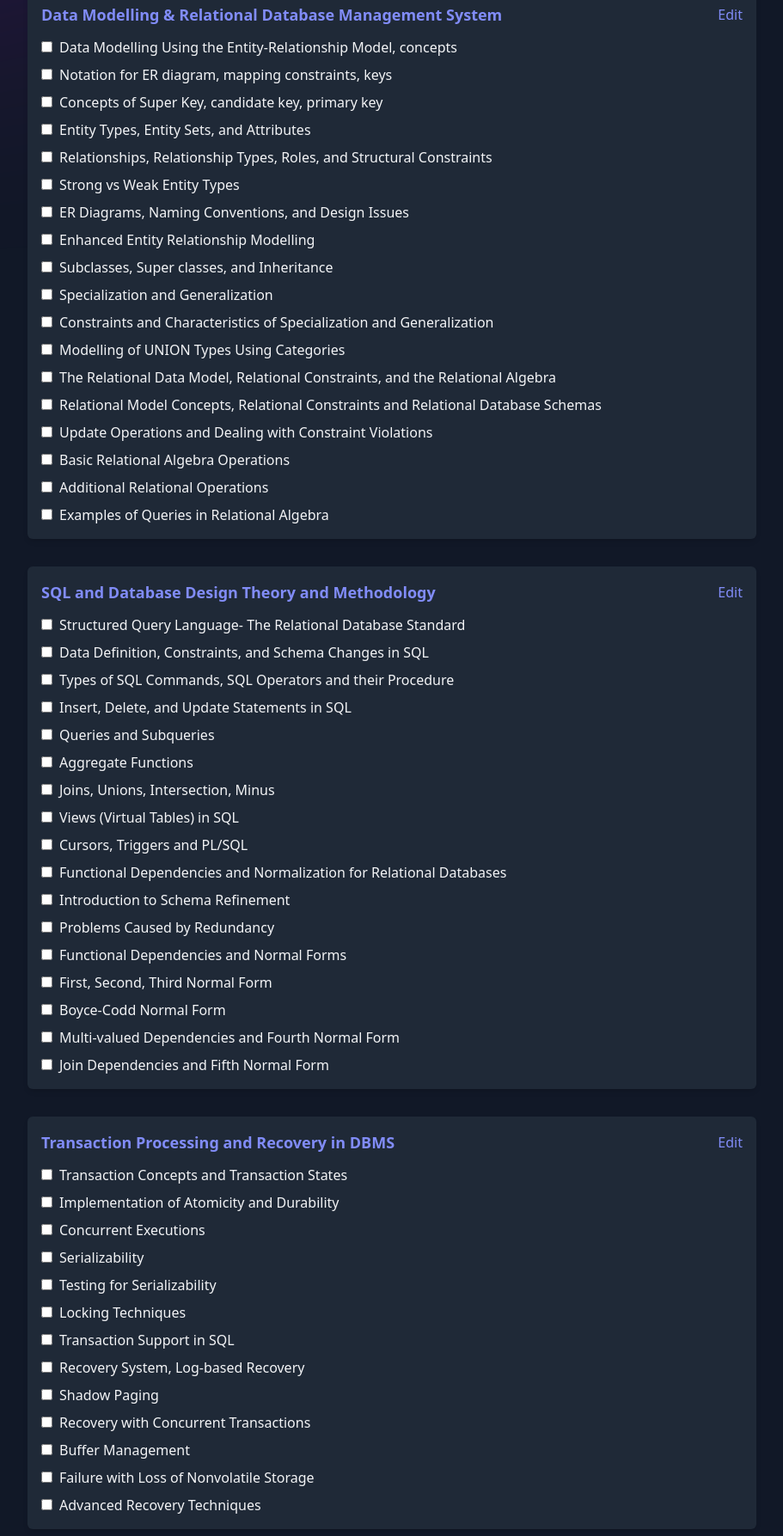
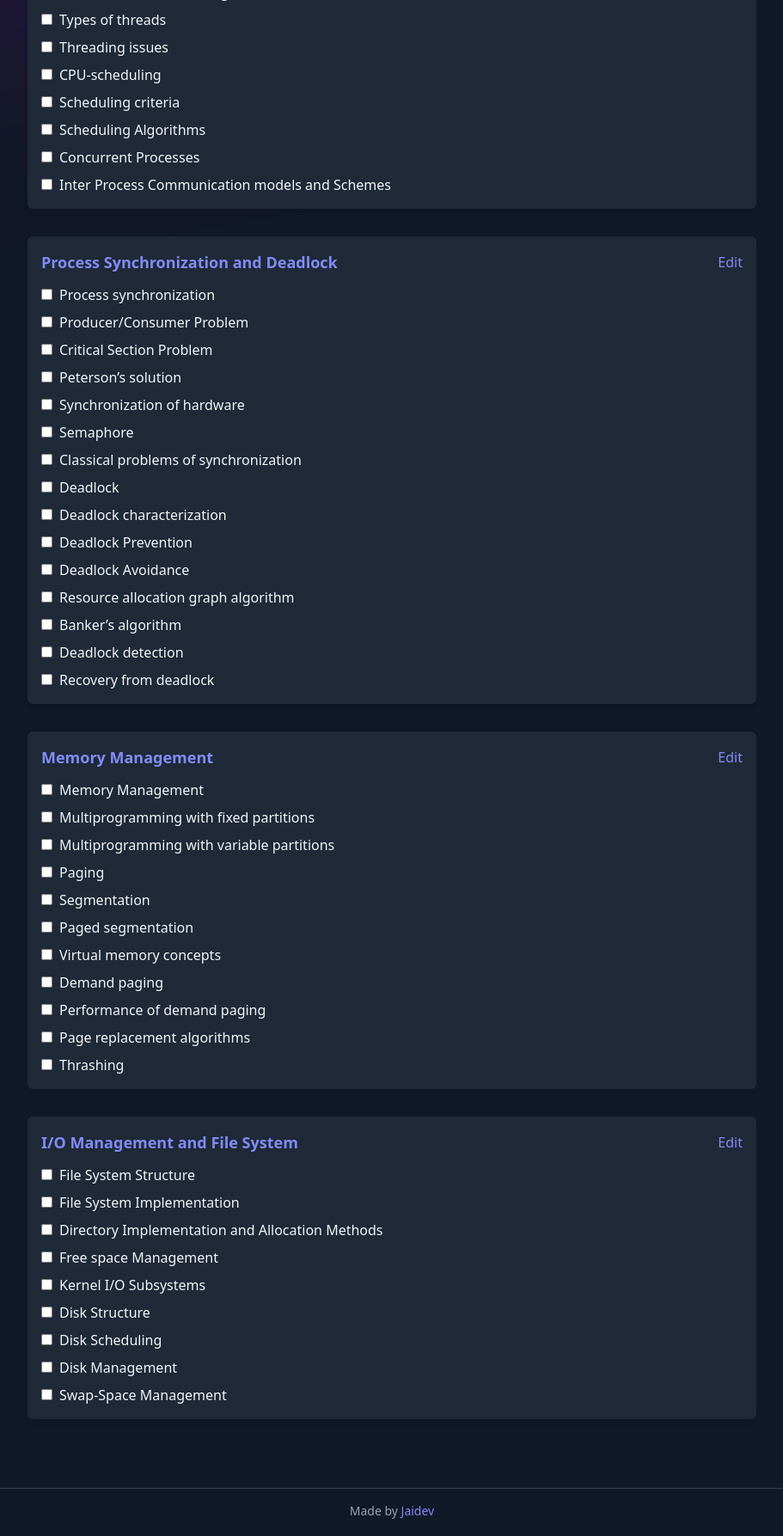
Before and after one commit to jaidevxr/preparation-tracker, a plain HTML site: page index.html in a window 1280 px wide. Shown: the part 654-2441 px from the top of the page at 86% size, without its empty margins (184-1095 px from the left). Drawn offline with nearby package versions, Linux system fonts and the light colour scheme.

Commit message:
local storage directory changed

```diff
--- a/index.html
+++ b/index.html
@@ -3,7 +3,7 @@
 <head>
   <meta charset="UTF-8" />
   <meta name="viewport" content="width=device-width, initial-scale=1" />
-  <title>DBMS Preparation Tracker</title>
+  <title>OS Preparation Tracker</title>
   <script src="https://cdn.tailwindcss.com"></script>
   <style>
     ::-webkit-scrollbar {
@@ -102,7 +102,7 @@
   <div class="blob"></div>
 
   <header class="flex items-center justify-between px-6 py-4 border-b border-gray-700 sticky top-0 bg-gray-900 z-50">
-    <h1 class="text-2xl font-semibold tracking-wide select-none">DBMS PREPARATION</h1>
+    <h1 class="text-2xl font-semibold tracking-wide select-none">OS PREPARATION</h1>
     <div class="flex items-center space-x-4">
       <br></br>
       <button id="btnAddModule" class="px-4 py-2 bg-indigo-600 hover:bg-indigo-700 rounded-md shadow-md transition text-white">Add Module/Imp Topics</button>
@@ -174,7 +174,7 @@
       <h2 class="text-xl font-semibold text-white">Notes</h2>
       <button id="closeNotes" class="text-gray-300 hover:text-white text-3xl font-bold leading-none">&times;</button>
     </header>
-    <embed id="pdfEmbed" src="dbms.pdf" type="application/pdf" class="flex-grow w-full" style="height: calc(100vh - 64px);" />
+    <embed id="pdfEmbed" src="os.pdf" type="application/pdf" class="flex-grow w-full" style="height: calc(100vh - 64px);" />
   </div>
 
 <script>
@@ -196,90 +196,37 @@
   }
 
   // Initial modules data (try to load from localStorage first)
-  let modules = JSON.parse(localStorage.getItem("dbmsModules")) || [
+  let modules = JSON.parse(localStorage.getItem("osModules")) || [
     {
-      name: "Database System Concepts, Database Users, and Architecture",
+      name: "Introduction to Operating System and Process Concept",
       topics: [
-        "Introduction to Database System with example",
-        "Characteristics of the Database Approach",
-        "Users of Database System",
-        "Advantages and disadvantages of Using a DBMS",
-        "Implications of the Database Approach",
-        "Data Models, Schemas, and Instances",
-        "DBMS Architecture and Data Independence",
-        "Database Languages and Interfaces",
-        "The Components of Database System",
-        "Classification of Database Management Systems"
+        "Operating system and functions",
+        "Classification of Operating systems", "Operating System Structure", "Operating System Services", "System call and System program", "Process concept", "Process state", "Process control block", "Context switching", "Operation on process", "Threads and their management", "Benefits of multithreading", "Types of threads", "Threading issues", "CPU-scheduling", "Scheduling criteria", "Scheduling Algorithms", "Concurrent Processes", "Inter Process Communication models and Schemes"
       ],
     },
     {
-      name: "Data Modelling & Relational Database Management System",
+      name: "Process Synchronization and Deadlock",
       topics: [
-        "Data Modelling Using the Entity-Relationship Model, concepts",
-        "Notation for ER diagram, mapping constraints, keys",
-        "Concepts of Super Key, candidate key, primary key",
-        "Entity Types, Entity Sets, and Attributes",
-        "Relationships, Relationship Types, Roles, and Structural Constraints",
-        "Strong vs Weak Entity Types",
-        "ER Diagrams, Naming Conventions, and Design Issues",
-        "Enhanced Entity Relationship Modelling",
-        "Subclasses, Super classes, and Inheritance",
-        "Specialization and Generalization",
-        "Constraints and Characteristics of Specialization and Generalization",
-        "Modelling of UNION Types Using Categories",
-        "The Relational Data Model, Relational Constraints, and the Relational Algebra",
-        "Relational Model Concepts, Relational Constraints and Relational Database Schemas",
-        "Update Operations and Dealing with Constraint Violations",
-        "Basic Relational Algebra Operations",
-        "Additional Relational Operations",
-        "Examples of Queries in Relational Algebra"
+        "Process synchronization", "Producer/Consumer Problem", "Critical Section Problem", "Peterson’s solution", "Synchronization of hardware", "Semaphore", "Classical problems of synchronization", "Deadlock", "Deadlock characterization", "Deadlock Prevention", "Deadlock Avoidance", "Resource allocation graph algorithm", "Banker’s algorithm", "Deadlock detection", "Recovery from deadlock"
       ],
     },
     {
-      name: "SQL and Database Design Theory and Methodology",
+      name: "Memory Management",
       topics: [
-        "Structured Query Language- The Relational Database Standard",
-        "Data Definition, Constraints, and Schema Changes in SQL",
-        "Types of SQL Commands, SQL Operators and their Procedure",
-        "Insert, Delete, and Update Statements in SQL",
-        "Queries and Subqueries",
-        "Aggregate Functions",
-        "Joins, Unions, Intersection, Minus",
-        "Views (Virtual Tables) in SQL",
-        "Cursors, Triggers and PL/SQL",
-        "Functional Dependencies and Normalization for Relational Databases",
-        "Introduction to Schema Refinement",
-        "Problems Caused by Redundancy",
-        "Functional Dependencies and Normal Forms",
-        "First, Second, Third Normal Form",
-        "Boyce-Codd Normal Form",
-        "Multi-valued Dependencies and Fourth Normal Form",
-        "Join Dependencies and Fifth Normal Form"
+        "Memory Management", "Multiprogramming with fixed partitions", "Multiprogramming with variable partitions", "Paging", "Segmentation", "Paged segmentation", "Virtual memory concepts", "Demand paging", "Performance of demand paging", "Page replacement algorithms", "Thrashing"
       ],
     },
     {
-      name: "Transaction Processing and Recovery in DBMS",
+      name: "I/O Management and File System",
       topics: [
-        "Transaction Concepts and Transaction States",
-        "Implementation of Atomicity and Durability",
-        "Concurrent Executions",
-        "Serializability",
-        "Testing for Serializability",
-        "Locking Techniques",
-        "Transaction Support in SQL",
-        "Recovery System, Log-based Recovery",
-        "Shadow Paging",
-        "Recovery with Concurrent Transactions",
-        "Buffer Management",
-        "Failure with Loss of Nonvolatile Storage",
-        "Advanced Recovery Techniques"
+        "File System Structure", "File System Implementation", "Directory Implementation and Allocation Methods", "Free space Management", "Kernel I/O Subsystems", "Disk Structure", "Disk Scheduling", "Disk Management", "Swap-Space Management"
       ],
     }
   ];
 
   // Save modules to localStorage helper
   function saveModules() {
-    localStorage.setItem("dbmsModules", JSON.stringify(modules));
+    localStorage.setItem("osModules", JSON.stringify(modules));
   }
 
   // Calculate overall progress %
@@ -295,8 +242,8 @@
   const percent = totalTopics ? (completedTopics / totalTopics) * 100 : 0;
   document.getElementById("progressPercent").textContent = `${percent.toFixed(2)}%`;
   document.getElementById("progressBar").style.width = percent + "%";
-    t
 }
+
 
   // Render modules & topics
   function render() {
@@ -373,7 +320,7 @@
 
   // Remaining time calculation
   function updateRemainingTime() {
-    const deadline = new Date("2025-06-04T13:59:59");
+    const deadline = new Date("2025-06-06T13:59:59");
     const now = new Date();
     let diff = deadline - now;
 
```
Lines whose indentation alone changed are shown as unchanged.
